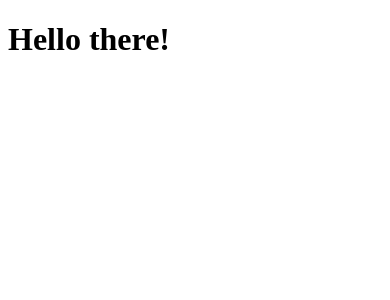
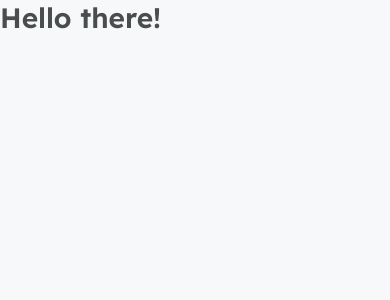
Before and after one commit to davidscarmo/NLW5Podcastr, a Next.js app: page / in a window 390 px wide. Shown: the top 300 px of the page. Built offline with nearby package versions, Linux system fonts and the light colour scheme.

Commit message:
Configuracao Global de estilos e fonts da aplicacao

```diff
--- a/package.json
+++ b/package.json
@@ -10,7 +10,8 @@
   "dependencies": {
     "next": "10.1.3",
     "react": "17.0.2",
-    "react-dom": "17.0.2"
+    "react-dom": "17.0.2",
+    "sass": "^1.32.11"
   },
   "devDependencies": {
     "@types/node": "^14.14.41",
--- a/src/pages/_app.tsx
+++ b/src/pages/_app.tsx
@@ -1,3 +1,4 @@
+import '../styles/global.scss';
 function MyApp({ Component, pageProps }) {
   return <Component {...pageProps} />;
 }
--- /dev/null
+++ b/src/pages/_document.tsx
@@ -0,0 +1,21 @@
+import Document, { Html, Head, Main, NextScript } from "next/document"; //
+
+export default class MyComponet extends Document {
+  render() {
+    return (
+      <Html>
+        <Head>
+          <link rel="preconnect" href="https://fonts.gstatic.com" />
+          <link
+            href="https://fonts.googleapis.com/css2?family=Inter&family=Lexend:wght@500;600&display=swap"
+            rel="stylesheet"
+          />
+        </Head>
+        <body>
+          <Main />
+          <NextScript />
+        </body>
+      </Html>
+    );
+  }
+}
--- /dev/null
+++ b/src/styles/global.scss
@@ -0,0 +1,62 @@
+* {
+  margin: 0;
+  padding: 0;
+  box-sizing: border-box;
+}
+:root {
+  --white: #fff;
+
+  --gray-50: #f7f8fa;
+  --gray-100: #e6e8eb;
+  --gray-200: #afb2b1;
+  --gray-500: #808080;
+  --gray-800: #494d4b;
+
+  --green-500: #04d361;
+
+  --purple-300: #9f75ff;
+  --purple-400: #9164fa;
+  --purple-500: #8257e5;
+  --purple-800: #6f48c9;
+}
+
+@media (max-width: 1080px) {
+  html {
+    font-size:93.75%;
+  }
+}
+@media (max-width: 720px) {
+  html {
+    font-size:87.5%;
+  }
+}
+
+body {
+  background: var(--gray-50);
+}
+
+body,
+input,
+textarea,
+button {
+  font: 500 1rem Inter, sans-serif;
+  color: var(--gray-500);
+}
+
+h1,h2,h3,h4,h5,h6
+{
+  font-weight: 600;
+  font-family: Lexend, sans-serif;
+  color: var(--gray-800);
+}
+h1 {
+  font-size: 2rem;
+}
+
+h2 {
+  font-size: 1.5rem;
+}
+
+button {
+  cursor: pointer;
+}
```
Also changed, not shown: 1 other file (tests, documents, lock files or other folders).
